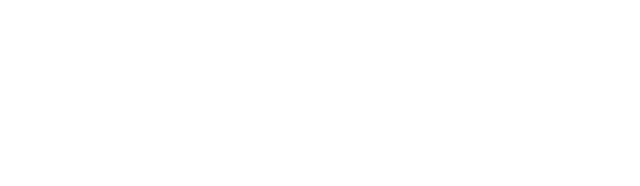
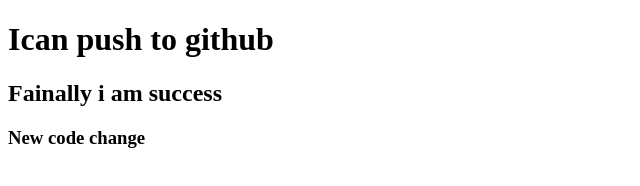
Before and after one commit to jinia02/my-third-repo, a plain HTML site: page index.html in a window 1280 px wide. Shown: the whole page, without its empty margins (0-640 px from the left). Drawn offline with Linux system fonts and the light colour scheme.

Commit message:
added header

```diff
--- a/index.html
+++ b/index.html
@@ -7,6 +7,8 @@
     <title>welcome to my github repo</title>
 </head>
 <body>
-
+   <h1>Ican push to github</h1>
+   <h2>Fainally i am success</h2>
+   <h3>New code change</h3>
 </body>
 </html>
```
